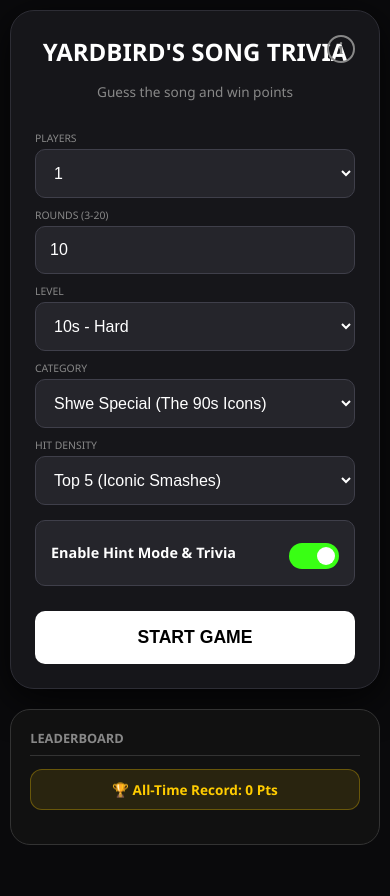
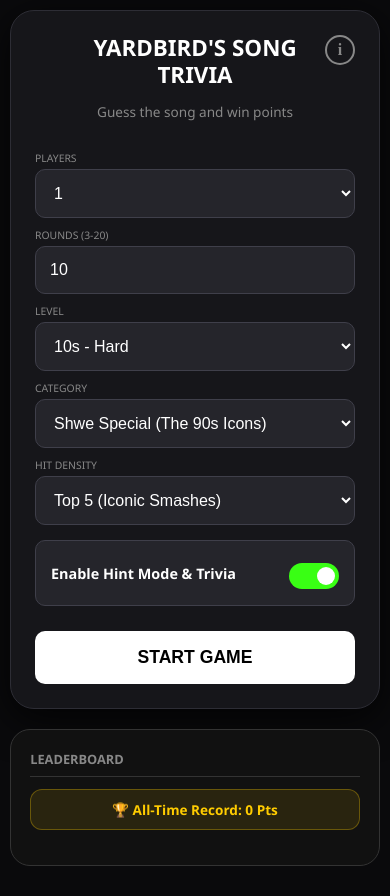
Before and after one commit to jokart-Yardbirdjo/YARDBIRD-SONG-TRIVIA, a plain HTML site: page index.html in a window 390 px wide. Before the commit the page ends 875 px from the top, so only its background shows below. Drawn offline with Linux system fonts and the light colour scheme.

Commit message:
Update index.html - fixed header
Header was overlapping with Rules Info Icon

```diff
--- a/index.html
+++ b/index.html
@@ -19,7 +19,7 @@
             min-height: 100vh; padding: 10px;
         }
 
-        /* Layout Wrapper: Side-by-side on desktop, Stacked on mobile */
+        /* Layout Wrapper */
         .game-wrapper {
             display: flex; flex-direction: row; gap: 20px;
             width: 100%; max-width: 1100px; align-items: flex-start; margin-bottom: 20px;
@@ -32,9 +32,13 @@
         }
 
         /* -----------------------------------------------------------
-           HEADER & INFO BUTTON
+           HEADER & INFO BUTTON (Updated for Mobile Overlap Fix)
            ----------------------------------------------------------- */
-        #game-header { position: relative; margin-bottom: 20px; }
+        #game-header {
+            position: relative;
+            margin-bottom: 20px;
+            padding: 0 40px; /* Protects the title from hitting the absolute button */
+        }
 
         .info-btn {
             position: absolute; top: 0; right: 0; width: 32px; height: 32px;
@@ -44,6 +48,11 @@
             transition: all 0.2s; padding-bottom: 2px;
         }
         .info-btn:hover { border-color: var(--p2); color: var(--p2); transform: scale(1.1); }
+
+        #main-title {
+            margin: 0 0 5px 0; color: #fff; font-size: 1.8rem;
+            transition: color 0.4s ease; line-height: 1.2;
+        }
 
         /* -----------------------------------------------------------
            RULES OVERLAY MODAL
@@ -128,8 +137,12 @@
             .leaderboard-sidebar { width: 100%; position: relative; top: 0; }
             .rank-content { flex-direction: row; flex-wrap: wrap; gap: 10px; justify-content: center; }
             .rank-item { border: 1px solid #222; padding: 10px; border-radius: 10px; min-width: 120px; flex-direction: column; }
-            .info-btn { width: 28px; height: 28px; font-size: 1rem; }
-            #game-header h1 { font-size: 1.5rem !important; margin-right: 35px; }
+
+            /* Enhanced Header Overlap Fix for Mobile */
+            #game-header { padding: 0 35px; } /* Ensures text doesn't hit button */
+            #main-title { font-size: 1.4rem !important; } /* Scales down smoothly */
+            .info-btn { width: 30px; height: 30px; font-size: 1rem; }
+
             .setup-row { flex-direction: column; gap: 0 !important; }
         }
 
@@ -158,7 +171,7 @@
 
         <div id="game-header">
             <button onclick="showRules()" class="info-btn" aria-label="Game Rules">i</button>
-            <h1 id="main-title" style="margin:0 0 5px 0; color:#fff; font-size: 1.8rem; transition: color 0.4s ease;">YARDBIRD'S SONG TRIVIA</h1>
+            <h1 id="main-title">YARDBIRD'S SONG TRIVIA</h1>
             <p style="color:#888; font-size: 0.85rem; margin-bottom: 20px;">Guess the song and win points</p>
         </div>
 
@@ -392,7 +405,6 @@
                     pool = pool.concat(filtered);
                 });
             } else {
-                // Map the category drop-down to precise search terms and eras
                 switch(genre) {
                     case 'classic-rock': searchTerm = "Classic Rock Hits"; minYear = 1960; maxYear = 1989; break;
                     case 'pre-1980': searchTerm = "70s 60s Hits"; minYear = 1950; maxYear = 1979; break;
@@ -410,9 +422,8 @@
 
                 pool = d.results.filter(t => {
                     const yr = new Date(t.releaseDate).getFullYear();
-                    // Apply the year filter strictly
                     return t.previewUrl && (yr >= minYear && yr <= maxYear);
-                }).slice(0, genre === 'custom' ? hitLimit * 5 : 50); // Wider pool for compilation fetching
+                }).slice(0, genre === 'custom' ? hitLimit * 5 : 50);
             }
 
             songs = pool.sort(() => 0.5 - Math.random()).slice(0, maxRounds);
@@ -450,7 +461,6 @@
         document.getElementById('feedback').innerText = "";
         document.getElementById('hint-area').style.display = 'none';
 
-        // Reset Timer Color
         document.getElementById('timer').style.color = '#fff';
 
         audio.src = songs[curIdx].previewUrl;
@@ -463,7 +473,6 @@
             timeLeft--;
             document.getElementById('timer').innerText = timeLeft;
 
-            // Audio & Visual Polish: Red Alert
             if (timeLeft <= 3 && timeLeft > 0) {
                 document.getElementById('timer').style.color = '#ff3333';
                 sfxTick.currentTime = 0;
@@ -501,7 +510,6 @@
         timeTaken = (Date.now() - startTime) / 1000;
         document.getElementById('stop-btn').classList.add('hidden');
         document.getElementById('guess-fields').classList.remove('hidden');
-        // Auto-focus artist field on desktop
         setTimeout(() => document.getElementById('guess-artist').focus(), 50);
     }
 
@@ -594,7 +602,6 @@
             if (platform === 'apple') {
                 url = s.trackViewUrl;
             } else if (platform === 'spotify') {
-                // Fixed: Reliable Deep Link mapping for Spotify Search
                 url = `https://open.spotify.com/search/${query}`;
             } else if (platform === 'youtube') {
                 url = `https://music.youtube.com/search?q=${query}`;
```
